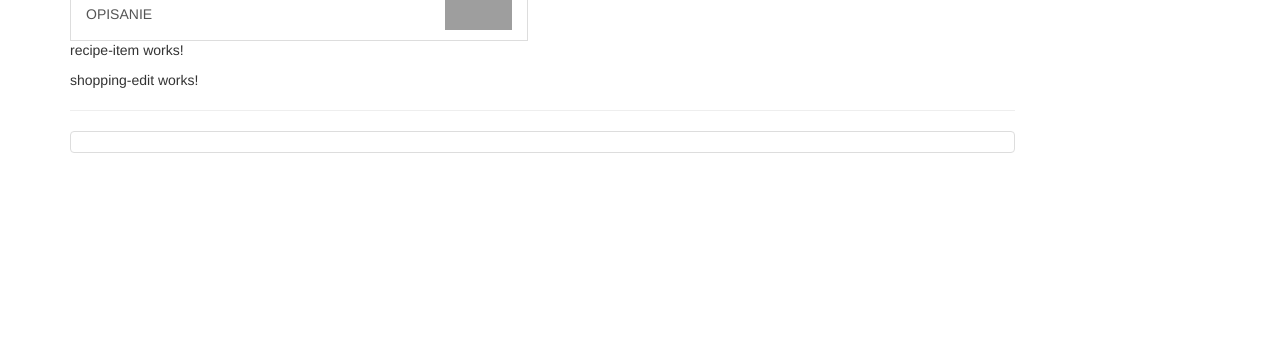
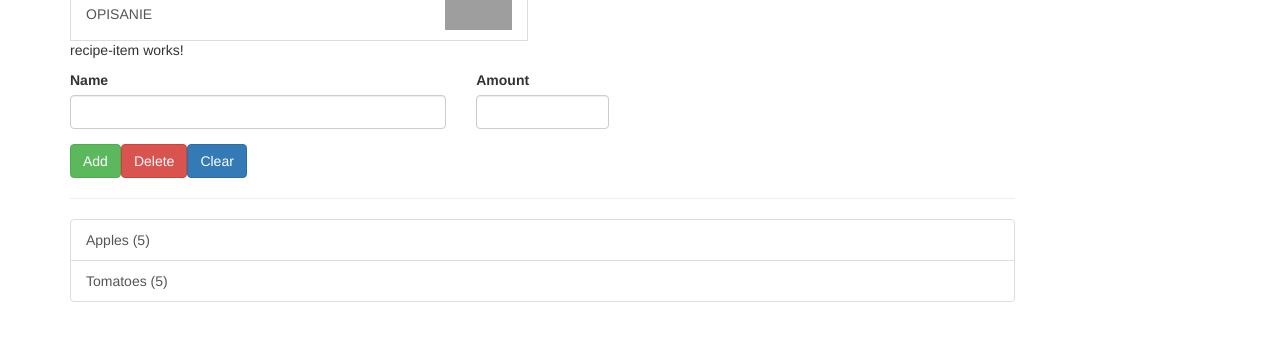
Before and after one commit to Nackeey/MyRecipes, an Angular app: page / in a window 1280 px wide. Shown: the part 249-590 px from the top of the page. Built offline with nearby package versions, Linux system fonts and the light colour scheme; grey boxes are pictures that could not be loaded.

Commit message:
fill edit component

```diff
--- a/src/app/shopping-list/shopping-edit/shopping-edit.component.html
+++ b/src/app/shopping-list/shopping-edit/shopping-edit.component.html
@@ -1 +1,23 @@
-<p>shopping-edit works!</p>
+<div class="row">
+    <div class="col-xs-12">
+        <form>
+            <div class="row">
+                <div class="col-sm-5 form-group">
+                    <label for="name">Name</label>
+                    <input type="text" id="name" class="form-control">
+                </div>
+                <div class="col-sm-2 form-group">
+                    <label for="amount">Amount</label>
+                    <input type="number" id="amount" class="form-control">
+                </div>
+            </div>
+            <div class="row">
+                <div class="col-xs-12">
+                    <button class="btn btn-success" type="submit">Add</button>
+                    <button class="btn btn-danger" type="button">Delete</button>
+                    <button class="btn btn-primary" type="button">Clear</button>
+                </div>
+            </div>
+        </form>
+    </div>
+</div>
--- a/src/app/shopping-list/shopping-list.component.html
+++ b/src/app/shopping-list/shopping-list.component.html
@@ -3,7 +3,9 @@
         <app-shopping-edit></app-shopping-edit>
         <hr>
         <ul class="list-group">
-            <a class="list-group-item" style="cursor: pointer"></a>
+            <a class="list-group-item" style="cursor: pointer"
+            *ngFor="let ingredient of ingredients"
+            >{{ ingredient.name }} ({{ ingredient.amount }})</a>
         </ul>
     </div>
 </div>
--- a/src/app/shopping-list/shopping-list.component.ts
+++ b/src/app/shopping-list/shopping-list.component.ts
@@ -7,7 +7,10 @@ import { Ingredient } from '../shared/ingredient.model';
   styleUrls: ['./shopping-list.component.css']
 })
 export class ShoppingListComponent implements OnInit {
-  ingredients: Ingredient[] = [];
+  ingredients: Ingredient[] = [
+    new Ingredient('Apples', 5),
+    new Ingredient('Tomatoes', 5)
+  ];
 
   constructor() { }
 
```
